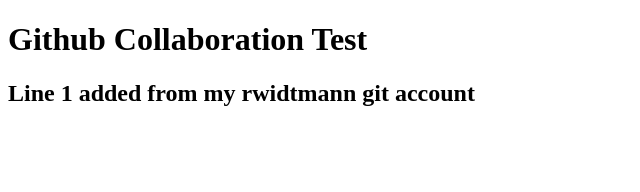
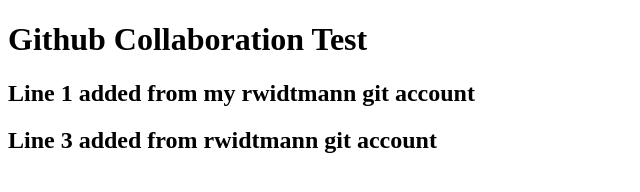
Before and after one commit to rwidtmann/my-project-test, a plain HTML site: page index.html in a window 1280 px wide. Shown: the whole page, without its empty margins (0-640 px from the left). Drawn offline with Linux system fonts and the light colour scheme.

Commit message:
Adding a second line from rwidtmann account

```diff
--- a/index.html
+++ b/index.html
@@ -10,5 +10,7 @@
     <h1>Github Collaboration Test</h1>
 
     <h2>Line 1 added from my rwidtmann git account</h2>
+
+    <h2>Line 3 added from rwidtmann git account</h2>
 </body>
 </html>
```
